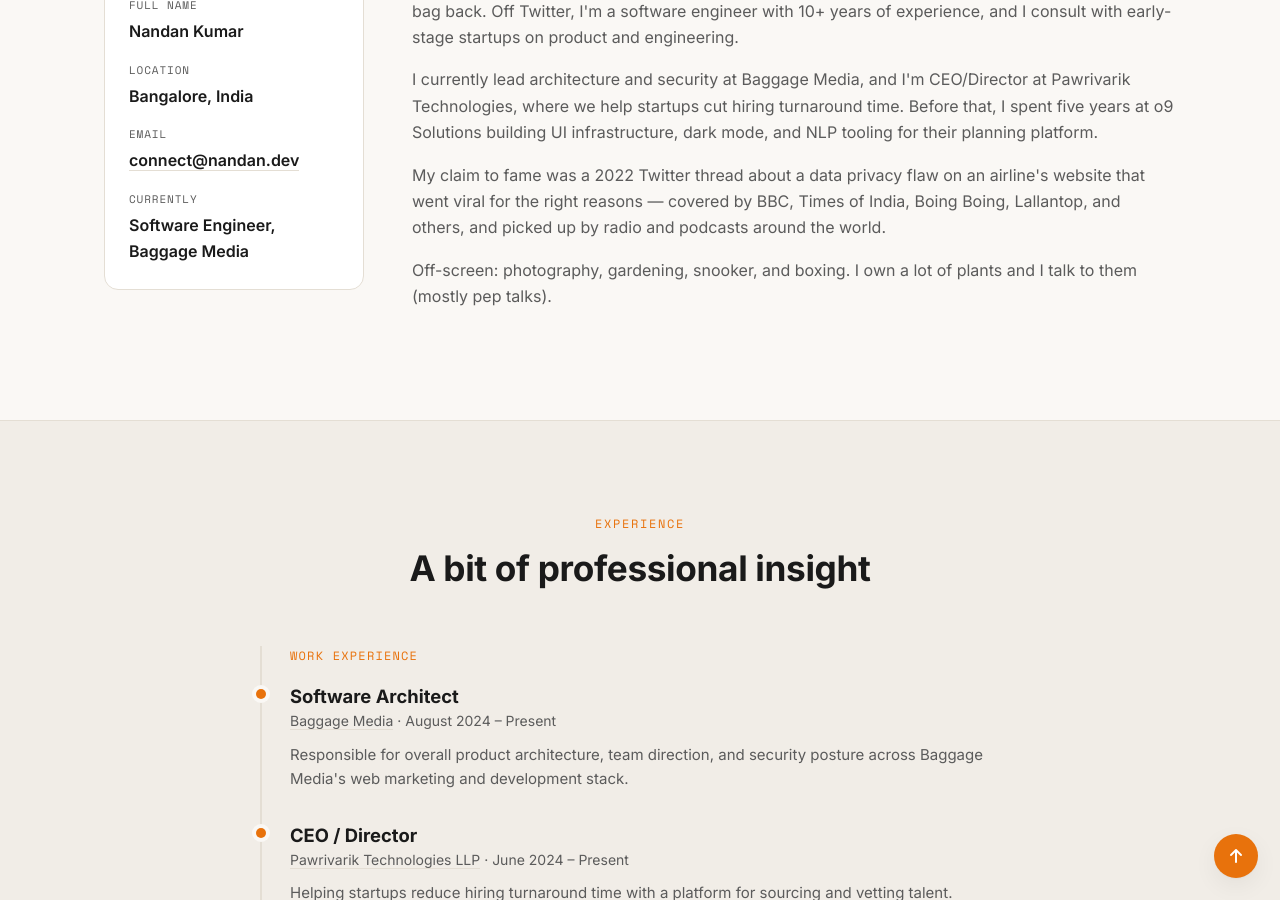
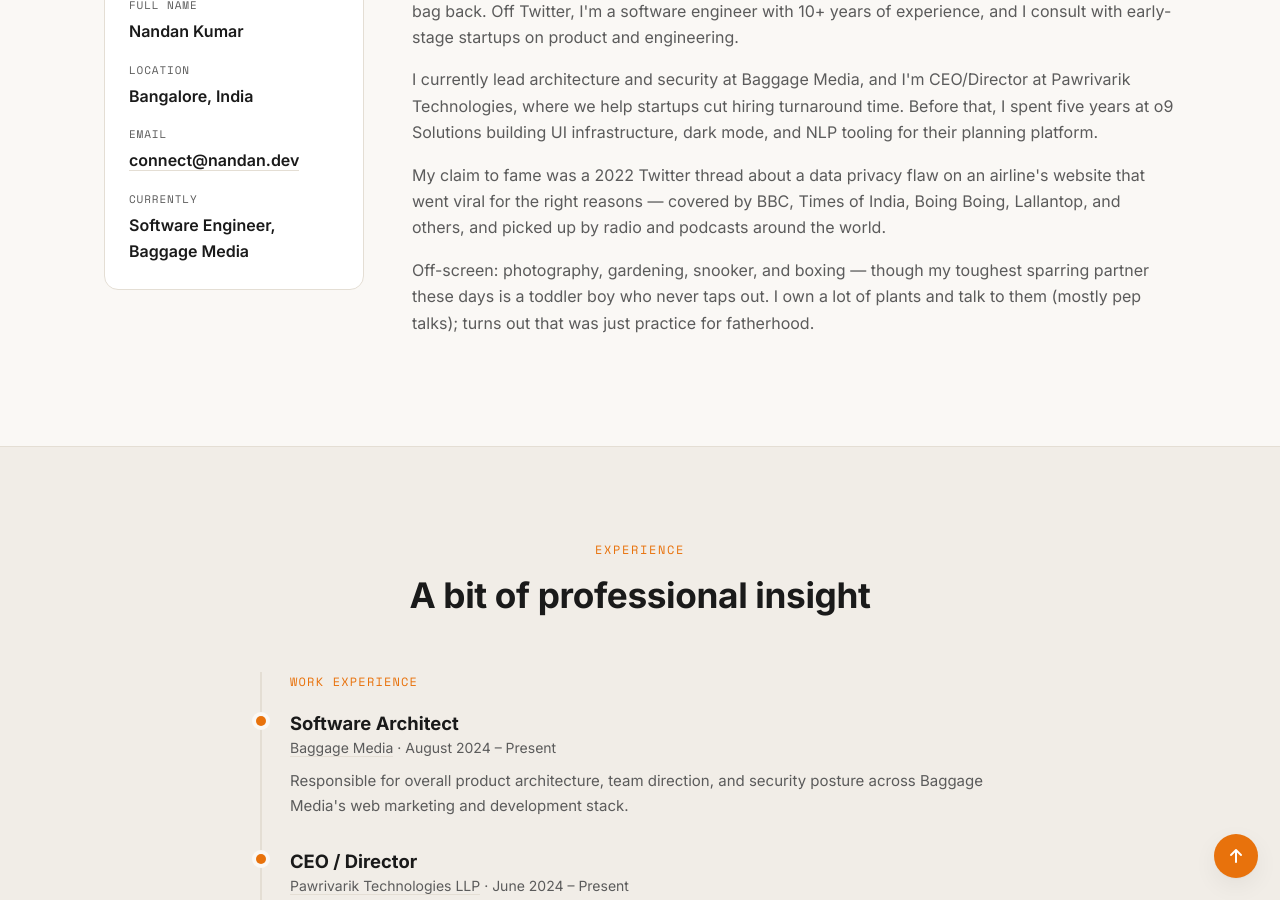
Before and after one commit to sirius93/sirius93.github.io, a Jekyll site: the page index.html, which Jekyll copies as it is, in a window 1280 px wide and 900 px high, scrolled down 1046 px. Built offline with Jekyll 4.4.1, drawn with Linux system fonts in a browser that asks for light colours; some web fonts are replaced.

Commit message:
Weave fatherhood into the About section's off-screen line
Ties into the existing boxing and plant-pep-talk jokes rather than
just appending a fact: toddler as undefeated sparring partner, plant
pep talks as unwitting parenting practice.

Co-Authored-By: Claude Sonnet 5 <noreply@anthropic.com>

```diff
--- a/index.html
+++ b/index.html
@@ -182,7 +182,7 @@
         <p>I'm Nandan — most people online know me as the techie who "hacked" an airline website to get his bag back. Off Twitter, I'm a software engineer with 10+ years of experience, and I consult with early-stage startups on product and engineering.</p>
         <p>I currently lead architecture and security at <a href="https://baggagemedia.com" target="_blank" rel="noopener">Baggage Media</a>, and I'm CEO/Director at <a href="https://rivarik.com" target="_blank" rel="noopener">Pawrivarik Technologies</a>, where we help startups cut hiring turnaround time. Before that, I spent five years at o9 Solutions building UI infrastructure, dark mode, and NLP tooling for their planning platform.</p>
         <p>My claim to fame was a 2022 Twitter thread about a data privacy flaw on an airline's website that went viral for the right reasons — covered by BBC, Times of India, Boing Boing, Lallantop, and others, and picked up by radio and podcasts around the world.</p>
-        <p>Off-screen: photography, gardening, snooker, and boxing. I own a lot of plants and I talk to them (mostly pep talks).</p>
+        <p>Off-screen: photography, gardening, snooker, and boxing — though my toughest sparring partner these days is a toddler boy who never taps out. I own a lot of plants and talk to them (mostly pep talks); turns out that was just practice for fatherhood.</p>
       </div>
     </div>
   </div>
```
